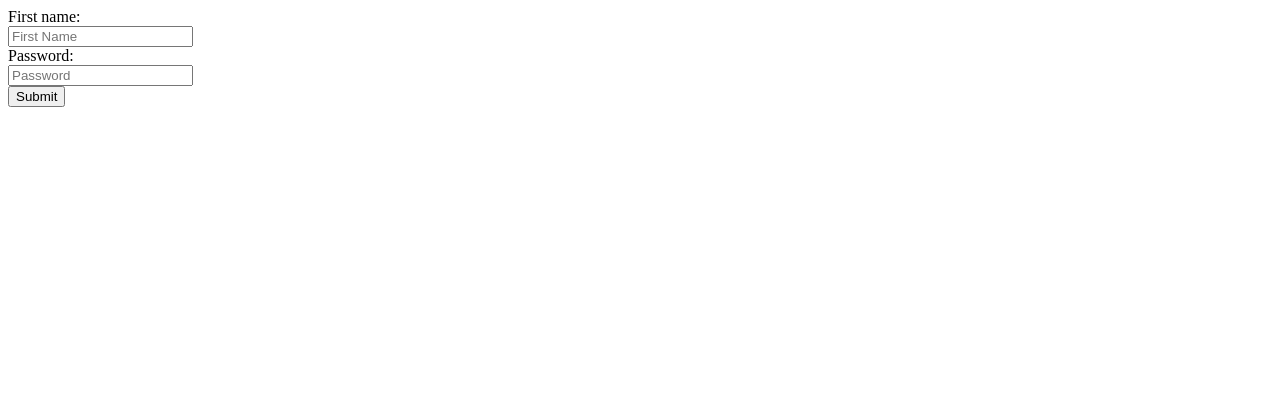
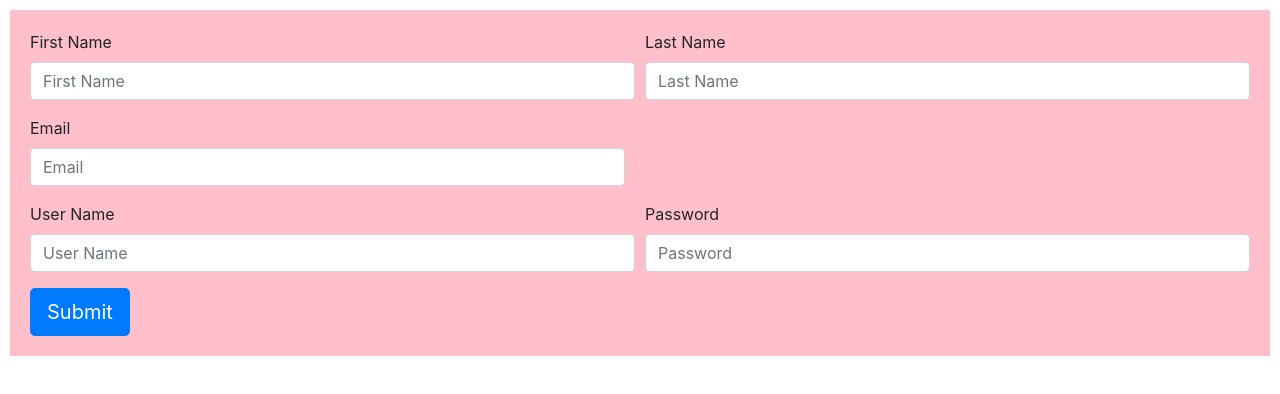
Before and after one commit to aswintim/codingChallenge, a website: page public/registration.html in a window 1280 px wide. Drawn offline with nearby package versions, Linux system fonts and the light colour scheme.

Commit message:
designing part done

```diff
--- a/public/registration.html
+++ b/public/registration.html
@@ -3,20 +3,56 @@
 <head>
     <meta charset="UTF-8">
     <meta name="viewport" content="width=device-width, initial-scale=1.0">
-    <title>Document</title>
+    <title>Registration</title>
     <style>
         .oneLine{
             display: block;
         }
+
+        .regi{
+            background:#FFC0CB;
+            margin: 10px;
+            padding: 20px;
+        }
     </style>
+        <link rel="stylesheet" href="https://stackpath.bootstrapcdn.com/bootstrap/4.4.1/css/bootstrap.min.css" integrity="sha384-Vkoo8x4CGsO3+Hhxv8T/Q5PaXtkKtu6ug5TOeNV6gBiFeWPGFN9MuhOf23Q9Ifjh" crossorigin="anonymous">
+
+
 </head>
 
 <body>
+    <div class="regi">
     <form id='regiForm'>
-        First name: <input class="oneLine" type="text" placeholder="First Name" id="username" name="username">
-        Password: <input class="oneLine" type="password" placeholder='Password' id="password" name="password">
-        <button onclick="myform()">Submit</button>
+            <div class="form-row">
+                <div class="form-group col-md-6">
+                  <label for="inputEmail4">First Name</label>
+                  <input type="text" class="form-control" id="inputEmail4" placeholder="First Name">
+                </div>
+                <div class="form-group col-md-6">
+                  <label for="inputPassword5">Last Name</label>
+                  <input type="text" class="form-control" id="inputPassword5" placeholder="Last Name">
+                </div>
+              </div>
+              <div class="form-group col-md-6" style="padding-left: 0">
+                <label for="inputPassword6">Email</label>
+                <input type="email" class="form-control" id="inputPassword6" placeholder="Email">
+              </div>
+              <div class="form-row">
+                <div class="form-group col-md-6">
+                  <label for="username">User Name</label>
+                  <input type="text" class="form-control" id="username" placeholder="User Name">
+                </div>
+                <div class="form-group col-md-6">
+                  <label for="password">Password</label>
+                  <input type="password" class="form-control" id="password" placeholder="Password">
+                </div>
+              </div>
+              <button type="submit" class="btn btn-primary btn-lg" onclick="myform()">Submit</button>
+
+
     </form>
+</div>
+
 
     <script>
         function myform(){
@@ -26,9 +62,13 @@
             var docu = document.getElementById("regiForm");
             docu.setAttribute('action', url);
             docu.setAttribute('method', 'POST');
-            docu.submit();
 
         }
     </script>
+
+<script src="https://code.jquery.com/jquery-3.4.1.slim.min.js" integrity="sha384-J6qa4849blE2+poT4WnyKhv5vZF5SrPo0iEjwBvKU7imGFAV0wwj1yYfoRSJoZ+n" crossorigin="anonymous"></script>
+<script src="https://cdn.jsdelivr.net/npm/popper.js@1.16.0/dist/umd/popper.min.js" integrity="sha384-Q6E9RHvbIyZFJoft+2mJbHaEWldlvI9IOYy5n3zV9zzTtmI3UksdQRVvoxMfooAo" crossorigin="anonymous"></script>
+<script src="https://stackpath.bootstrapcdn.com/bootstrap/4.4.1/js/bootstrap.min.js" integrity="sha384-wfSDF2E50Y2D1uUdj0O3uMBJnjuUD4Ih7YwaYd1iqfktj0Uod8GCExl3Og8ifwB6" crossorigin="anonymous"></script>
+
 </body>
 </html>
```
Also changed, not shown: public/index.html (+20 -5 lines), public/login.html (+50 -5 lines), server.js (+4 -5 lines), irrigation.jpg (added), irrigation_1.jpg (added), irrigation_2.jpg (added), irrigation_3.jpg (added).
